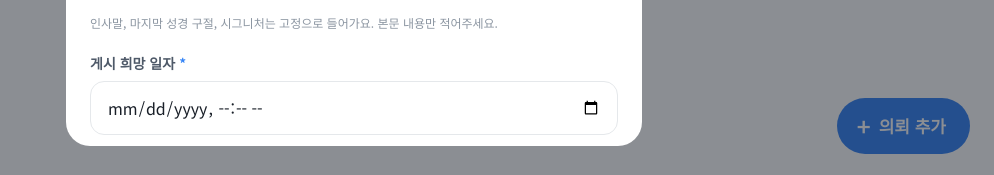
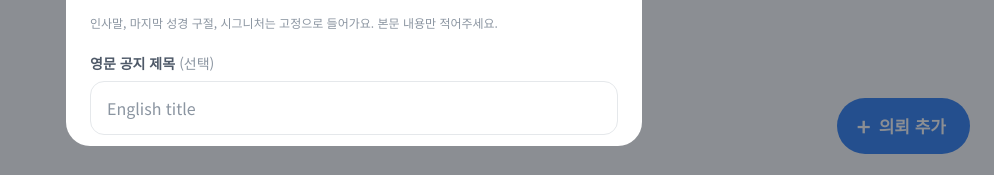
Before and after one commit to juuhaa123/tft-notice-system, a Next.js app: page / in a window 1280 px wide. Both pictures are taken after a click on the button "의뢰 추가". Shown: the part 622-797 px from the top of the page, without its empty margins (286-1280 px from the left). Built offline with nearby package versions, Linux system fonts and the light colour scheme.

Commit message:
Add files via upload

```diff
--- a/app/api/requests/route.ts
+++ b/app/api/requests/route.ts
@@ -11,6 +11,8 @@ export async function POST(request: NextRequest) {
     const rawTitle = ((formData.get('title') as string) || '').trim();
     const content = formData.get('content') as string;
     const scheduled_date = formData.get('scheduled_date') as string;
+    const title_en = ((formData.get('title_en') as string) || '').trim();
+    const content_en = ((formData.get('content_en') as string) || '').trim();
 
     const titleBody = rawTitle.replace(/^(\[2026 창문축제 TFT\]|\[창문축제\])\s*/, '').trim();
     const title = `[2026 창문축제 TFT] ${titleBody}`;
@@ -32,6 +34,8 @@ export async function POST(request: NextRequest) {
       leader_name,
       title,
       content,
+      ...(title_en && { title_en }),
+      ...(content_en && { content_en }),
       scheduled_date,
       status: 'pending',
       created_at: now,
--- a/app/page.tsx
+++ b/app/page.tsx
@@ -10,6 +10,8 @@ type NoticeRequest = {
   leader_name: string;
   title: string;
   content: string;
+  title_en?: string;
+  content_en?: string;
   scheduled_date: string;
   status: Status;
   created_at: string;
@@ -50,6 +52,8 @@ function RequestForm({ onClose, onCreated }: { onClose: () => void; onCreated: (
     leader_name: '',
     title: '',
     content: '',
+    title_en: '',
+    content_en: '',
     scheduled_date: '',
   });
   const [files, setFiles] = useState<File[]>([]);
@@ -97,6 +101,8 @@ function RequestForm({ onClose, onCreated }: { onClose: () => void; onCreated: (
       form.append('leader_name', formData.leader_name);
       form.append('title', `${TITLE_PREFIX} ${formData.title.trim()}`);
       form.append('content', formData.content);
+      form.append('title_en', formData.title_en);
+      form.append('content_en', formData.content_en);
       form.append('scheduled_date', formData.scheduled_date);
       files.forEach(file => form.append('files', file));
 
@@ -183,6 +189,33 @@ function RequestForm({ onClose, onCreated }: { onClose: () => void; onCreated: (
             />
             <p className="mt-2 text-xs leading-5 text-muted">
               인사말, 마지막 성경 구절, 시그니처는 고정으로 들어가요. 본문 내용만 적어주세요.
+            </p>
+          </div>
+
+          <div>
+            <Label optional>영문 공지 제목</Label>
+            <input
+              type="text"
+              name="title_en"
+              value={formData.title_en}
+              onChange={handleChange}
+              placeholder="English title"
+              className={fieldClass}
+            />
+          </div>
+
+          <div>
+            <Label optional>영문 공지 내용</Label>
+            <textarea
+              name="content_en"
+              value={formData.content_en}
+              onChange={handleChange}
+              placeholder="English content"
+              rows={5}
+              className={`${fieldClass} resize-none`}
+            />
+            <p className="mt-2 text-xs leading-5 text-muted">
+              영문 공지가 필요할 때만 적어주세요. 인사말, 성경 구절, 시그니처는 여기도 고정으로 들어가요.
             </p>
           </div>
 
@@ -415,13 +448,29 @@ export default function Home() {
                   >
                     {request.content}
                   </p>
-                  {request.content.length > 80 && (
+                  {(request.content.length > 80 || (request.content_en?.length ?? 0) > 80) && (
                     <button
                       onClick={() => setExpanded(isOpen ? null : request.id)}
                       className="mt-1 text-sm font-semibold text-primary"
                     >
                       {isOpen ? '접기' : '더보기'}
                     </button>
+                  )}
+
+                  {(request.title_en || request.content_en) && (
+                    <div className="mt-4 rounded-[14px] bg-surface p-4">
+                      <p className="mb-1 text-xs font-semibold text-primary">English</p>
+                      {request.title_en && (
+                        <p className="text-sm font-semibold text-foreground">{request.title_en}</p>
+                      )}
+                      {request.content_en && (
+                        <p
+                          className={`mt-1 whitespace-pre-wrap text-sm leading-6 text-body ${isOpen ? '' : 'line-clamp-3'}`}
+                        >
+                          {request.content_en}
+                        </p>
+                      )}
+                    </div>
                   )}
 
                   {files.length > 0 && (
--- a/lib/db.ts
+++ b/lib/db.ts
@@ -13,6 +13,8 @@ export type NoticeRequest = {
   leader_name: string;
   title: string;
   content: string;
+  title_en?: string;
+  content_en?: string;
   scheduled_date: string;
   status: 'pending' | 'approved' | 'completed';
   created_at: string;
```
